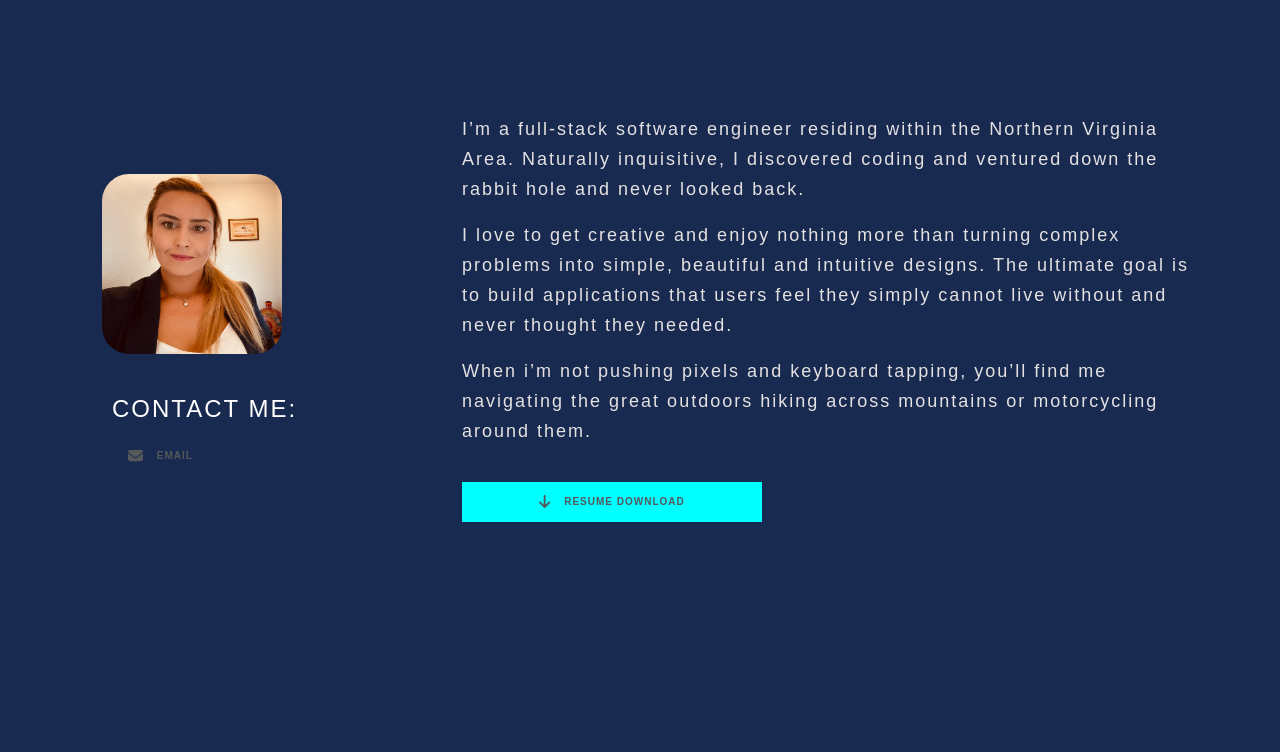
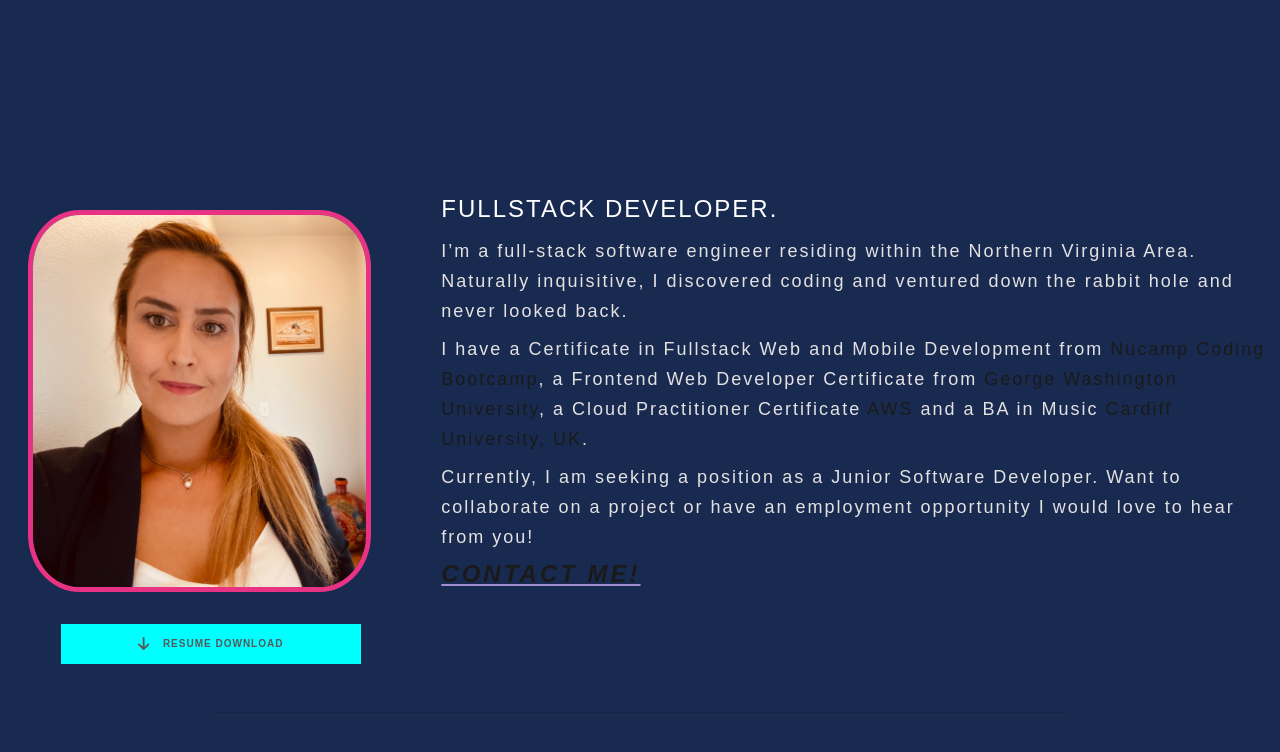
Before and after one commit to LisaHarrison08/lisa08, a React (Create React App) app: page /about in a window 1280 px wide. Shown: the top 752 px of the page. Built offline with nearby package versions, Linux system fonts and the light colour scheme.

Commit message:
about section updated text and included zoom feature

```diff
--- a/src/App.css
+++ b/src/App.css
@@ -5,7 +5,7 @@ body {
 	background: #192a51;
 	height: 100vh;
 	width: 100%;
-    font-family: 'Muli', sans-serif;;
+	font-family: 'Muli', sans-serif;
 	font-size: 1em;
 	color: #e83283;
 	line-height: 1.5;
@@ -13,11 +13,11 @@ body {
 	padding: 0;
 
 	padding-right: 0px !important;
-    position: relative!important;
+	position: relative !important;
 }
 /* HOME PAGE */
 .intro-text {
-    text-transform: none;	/* No capitalization, the text renders as it is (default) */
+	text-transform: none; /* No capitalization, the text renders as it is (default) */
 	font-size: 4.5em;
 	font-family: 'Kaushan Script', cursive;
 	margin-bottom: 0.25em;
@@ -25,7 +25,7 @@ body {
 	color: #e83283;
 }
 .sub-text {
-    text-transform: none;	/* No capitalization, the text renders as it is (default) */
+	text-transform: none; /* No capitalization, the text renders as it is (default) */
 	font-size: 3.5em;
 	color: #a08ed1;
 	margin-bottom: 0.25em;
@@ -35,7 +35,6 @@ body {
 	font-size: 1.1em;
 	color: #a08ed1;
 }
-
 
 /* Navigation */
 
@@ -54,65 +53,62 @@ body {
 	color: #e83283;
 }
 
-
-
 /* About Section */
 
-#about {
-    background:#192a51;
+.about {
+	background: #192a51;
 	padding-top: 60px;
 	padding-bottom: 60px;
 	width: 100%;
 }
 
- #about h2 {
+.about h2 {
 	font: 24px/30px 'opensans-bold', sans-serif;
 	color: #fff;
 	padding-top: 40px;
 	margin-bottom: 12px;
-    letter-spacing:2px;
+	letter-spacing: 2px;
 }
 
- #about p {
-    font-size:18px;
+.about p {
+	font-size: 18px;
 	line-height: 30px;
 	color: rgb(228, 225, 225);
-    letter-spacing:2px;
+	letter-spacing: 2px;
 }
 
- #about .profile-pic {
-    width: 180px;
-    height: 180px;
-	margin-top:60px;
+.profile-pic {
+	width: 85%;
+	height: auto;
+	margin-top: 60px;
 	margin-left: 20px;
-    border-radius:15%;
 }
 
- #about .btn-custom {
+.about .btn-custom {
 	width: 300px;
 	margin-top: 20px;
 	background-color: aqua;
 }
 
- #about .contact-details{
+.about .contact-details {
 	text-align: left;
-       padding-left:30px;
+	padding-left: 30px;
 }
 
 /* font-awesome icon */
-.portfolio .btn-custom{
+.portfolio .btn-custom {
 	position: absolute;
 	width: 70px;
 	margin-top: 20px;
-	opacity:0.8;
+	opacity: 0.8;
 	background-color: #a7cfc9;
-	color:#01072e;
+	color: #01072e;
 	font-size: 20px;
 }
 
 /* Portfolio - Projects */
-.portfolio{
-    background:#192a51;
+.portfolio {
+	background: #192a51;
 }
 
 /* Footer Section */
@@ -125,12 +121,12 @@ body {
 	padding-top: 20px;
 }
 
-.icon-link{
-	padding:40px;
+.icon-link {
+	padding: 40px;
 	padding-bottom: 20px;
-	color:white;
+	color: white;
 }
 
-.icon-link:hover{
-	color:#2bac96;
+.icon-link:hover {
+	color: #2bac96;
 }
--- a/src/components/About.js
+++ b/src/components/About.js
@@ -1,42 +1,78 @@
 import React from 'react';
-import Fade from "react-reveal";
+import { NavLink, Link } from 'react-router-dom';
+import { Fade, Zoom } from "react-reveal";
 import profilePic from "../assets/profilePic.jpg"
-import { Button, Container, Col, Row } from 'react-bootstrap'
+import { Button, Col, Row } from 'react-bootstrap'
 import { FontAwesomeIcon } from "@fortawesome/react-fontawesome";
 import { faArrowDown, faEnvelope } from "@fortawesome/free-solid-svg-icons";
 
 function About() {
     return (
-        <section id="about">
-            <Fade duration={1000}>
-                <Container>
-                    <Row>
-                        <Col xs={6} md={4}>
+        <div className='about'>
+            <Row className='justify-content-between p-2 mt-lg-3'>
+                <Col md={4} className='text-center p-2'>
+
+                    {/* Image */}
+
+                    <Col className='profile-pic p-1'>
+                        <Zoom delay={750}>
                             <img
-                                className="profile-pic"
                                 src={profilePic}
-                                alt="Lisa Profile Pic"
+                                alt='Lisa'
+                                className='img-fluid '
+                                style={{ borderRadius: '15%', border: '5px solid #e83283' }}
                             />
-                            <div className="contact-details">
-                                <h2>Contact Me:</h2>
-                                <Button className="contact-btn" href="mailto:lmharrison0810@gmail.com" variant="custom-btn" size="sm" >
-                                    <FontAwesomeIcon icon={faEnvelope} size="xl" style={{ marginRight: "10px" }} /> Email
-                                </Button>
+                        </Zoom>
+                    </Col>
+                    <Col className='my-2'>
+
+                        {/* Resume */}
+
+                        <div className='d-flex justify-content-center'>
+                            <div className='mx-1'>
+                                <Fade bottom delay={800}>
+                                    <Button className="download" id="resume" href="" variant="custom" size="sm" >
+                                        <FontAwesomeIcon icon={faArrowDown} size="xl" style={{ marginRight: "10px" }} /> Resume Download
+                                    </Button>
+                                </Fade>
                             </div>
-                        </Col>
-                        <Col className="about-me" xs={12} md={8}>
-                            <p>I’m a full-stack software engineer residing within the Northern Virginia Area.  Naturally inquisitive, I discovered coding and ventured down the rabbit hole and never looked back.  </p>
-                            <p> I love to get creative and enjoy nothing more than turning complex problems into simple, beautiful and intuitive designs. The ultimate goal is to build applications that users feel they simply cannot live without and never thought they needed. </p>
-                            <p>When i’m not pushing pixels and keyboard tapping, you’ll find me navigating the great outdoors hiking across mountains or motorcycling around them.</p>
+                        </div>
+                    </Col>
+                </Col>
 
-                            <Button className="download" id="resume" href="" variant="custom" size="sm" >
-                                <FontAwesomeIcon icon={faArrowDown} size="xl" style={{ marginRight: "10px" }} /> Resume Download
-                            </Button>
-                        </Col>
-                    </Row>
-                </Container>
-            </Fade>
-        </section >
+                {/* ABOUT  */}
+                <Col md={8} className='mt-md-0 px-0 p-md-2'>
+                    <div className='m-2' >
+                        <Fade bottom delay={800}>
+                            <h2 className='about-intro'>Fullstack Developer.</h2>
+                        </Fade>
+                        <Fade bottom delay={800}>
+                            <p className='mb-2 text'>
+                            I’m a full-stack software engineer residing within the Northern Virginia Area.  Naturally inquisitive, I discovered coding and ventured down the rabbit hole and never looked back.
+                            </p>
+                        </Fade>
+                        <Fade bottom delay={800}>
+                            <p className='mb-2 text'>
+                                I have a Certificate in Fullstack Web and Mobile Development from <span className='text-primary'>
+                                    Nucamp Coding Bootcamp</span>, a Frontend Web Developer Certificate from <span className='text-primary'>George Washington University</span>,
+                                a Cloud Practitioner Certificate <span className='text-primary'>AWS</span> and a BA in Music <span className='text-primary'>Cardiff University, UK</span>.
+                            </p>
+                        </Fade>
+                        <Fade bottom delay={800}>
+                            <p className='mb-2 text'>
+                                Currently, I am seeking a position as a Junior Software Developer. Want to collaborate on a project or have an employment opportunity I would love to hear from you!
+                            </p>
+                        </Fade>
+                        <Fade bottom delay={800}>
+                            <NavLink tag='link' className='nav-link touch-link mx-0 p-0' to='/contact'>
+                                <u><em><h3>Contact me!</h3></em></u>
+                            </NavLink>
+                        </Fade>
+                    </div>
+                </Col>
+            </Row>
+            <hr className='mx-auto my-4 text-primary col-8' />
+        </div>
     );
 }
 
--- a/src/components/Intro.js
+++ b/src/components/Intro.js
@@ -6,13 +6,13 @@ export const Intro = () => {
         <div >
             <div className='d-flex justify-content-center align-content-center' style={{maxWidth: '95%', height: '87vh', margin: 'auto'}}>
                 <div className='border-0 align-self-center p-auto'>
-                    <Fade left duration={3000} distance="300px">
+                    <Fade left duration={2000} distance="300px">
                         <h2 className='intro-text'>Lisa Harrison</h2>
                     </Fade>
-                    <Fade right duration={3000} distance="300px">
+                    <Fade right duration={2000} distance="300px">
                         <h2 className='mt-0 sub-text '>Junior Software Developer</h2>
                     </Fade>
-                    <Fade left duration={3000} distance="300px">
+                    <Fade left duration={2000} distance="300px">
                         <p className='mt-0 text'>
                         I love to get creative and build simple, beautiful and intuitive designs.<br/>
                         </p>
```
Lines whose indentation alone changed are shown as unchanged.
